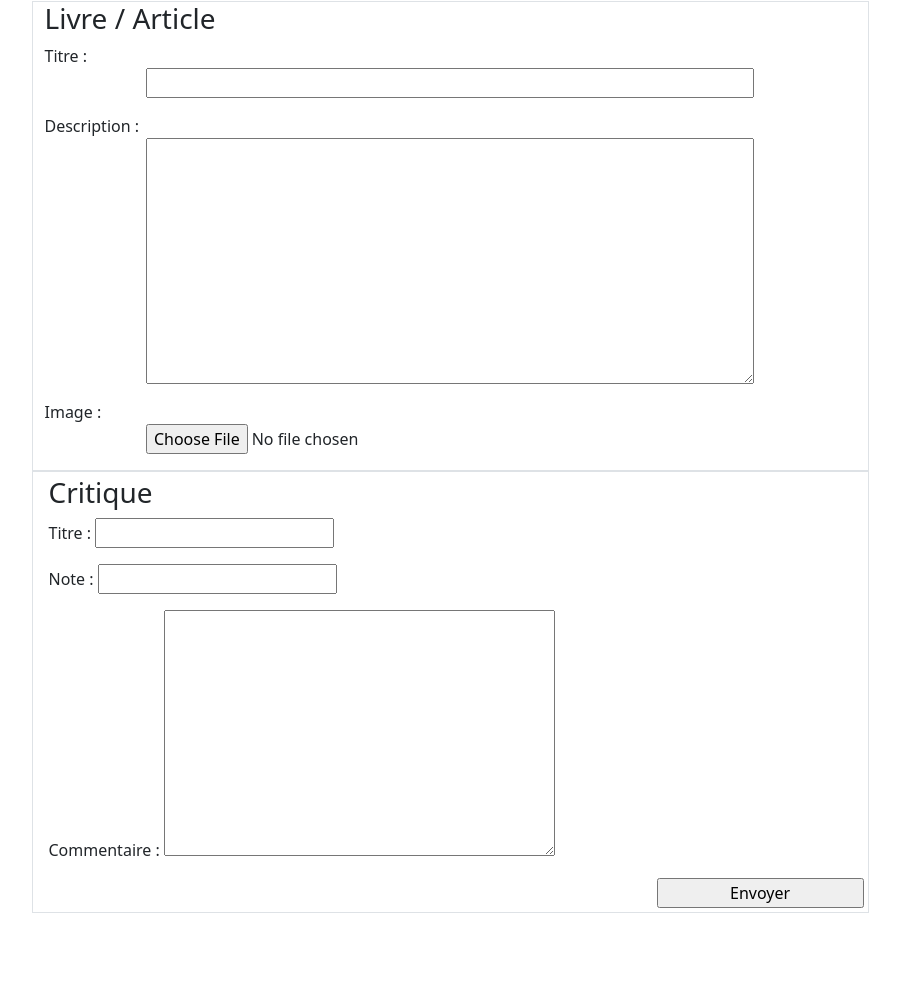
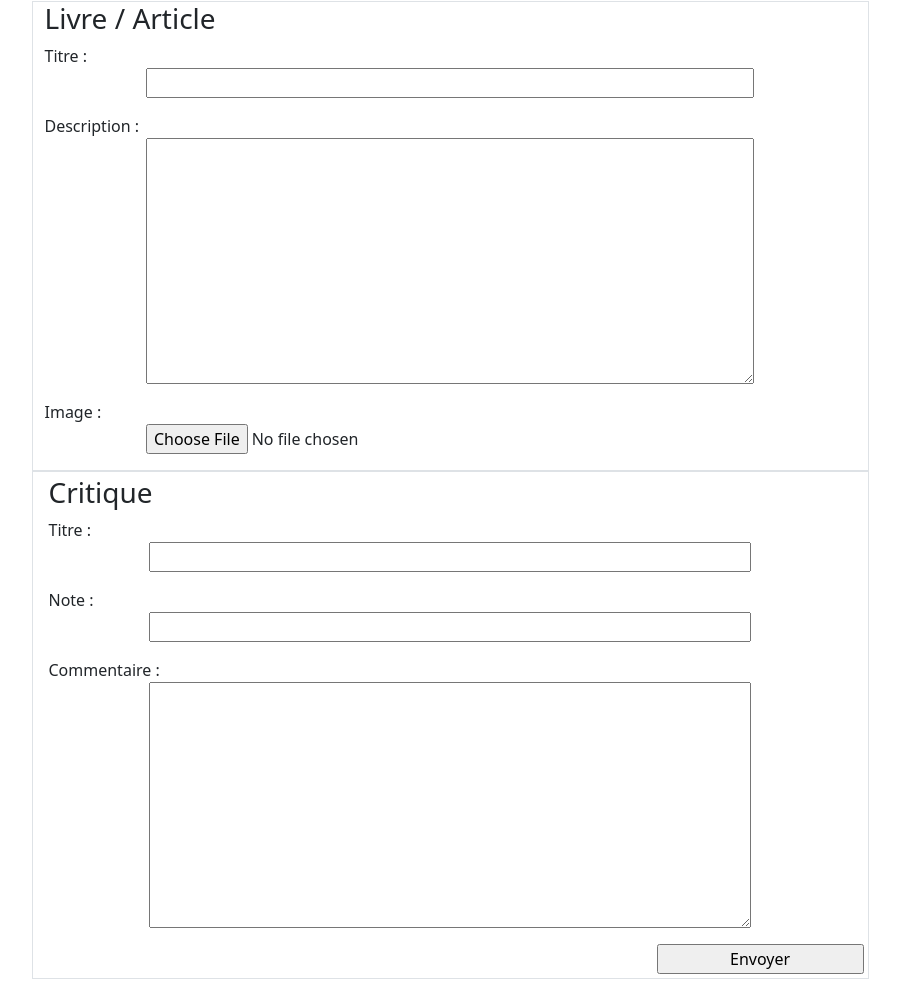
Before and after one commit to timothee-oc/9_developpez_une_application_web_en_utilisant_django, a Django app: page /reviews/create/ in a window 1280 px wide. Shown: the part 151-1146 px from the top of the page, without its empty margins (190-1090 px from the left). Before the commit the page ends 1064 px from the top, so only its background shows below. Run offline with Django 5.2, Linux system fonts and the light colour scheme; the visitor is signed in with stand-in values (Sample User, id 1).

Commit message:
Format review form like ticket form and add border to reviews tickets in feed

```diff
--- a/litrevu/review/forms.py
+++ b/litrevu/review/forms.py
@@ -15,3 +15,8 @@ class ReviewForm(forms.ModelForm):
     class Meta:
         model = models.Review
         exclude = ("user", "ticket")
+        widgets = {
+            "headline": forms.TextInput(attrs={"class": "d-block w-75 m-auto"}),
+            "rating": forms.NumberInput(attrs={"class": "d-block w-75 m-auto"}),
+            "body": forms.Textarea(attrs={"class": "d-block w-75 m-auto"}),
+        }
--- a/litrevu/review/templates/review/feed.html
+++ b/litrevu/review/templates/review/feed.html
@@ -35,6 +35,7 @@
                 {% if post.body %}
                     <p>{{ post.body }}</p>
                 {% endif %}
+                <div class="border p-2">
                     {% if post.ticket.user == user %}
                         <p>Ticket - Vous</p>
                     {% else %}
@@ -44,6 +45,7 @@
                     {% if post.ticket.image %}
                         <img class="col-3" src="{{ post.ticket.image.url }}">
                     {% endif %}
+                </div>
             {% endif %}
         </div>
     {% endfor %}
```
Lines whose indentation alone changed are shown as unchanged.
